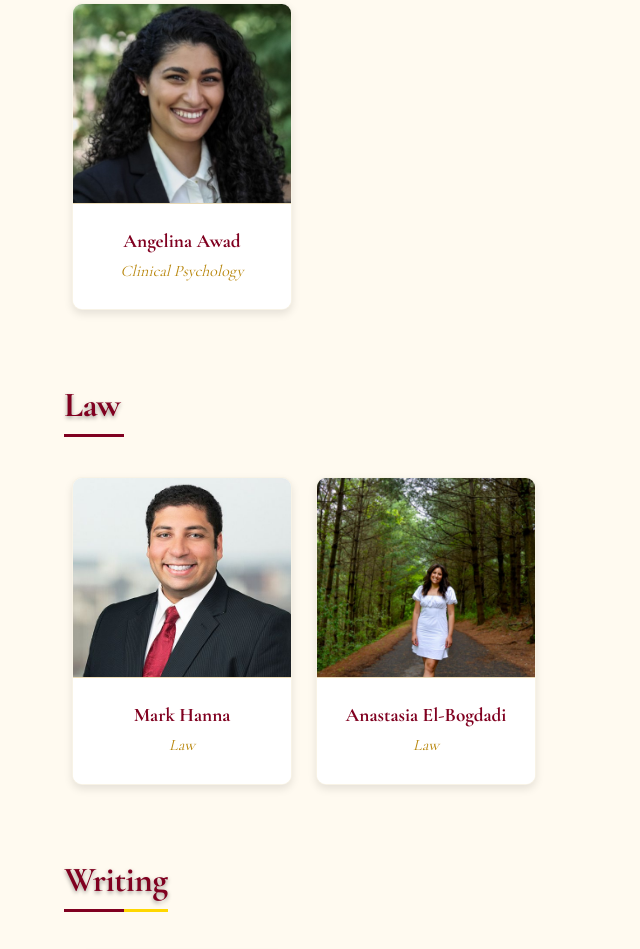
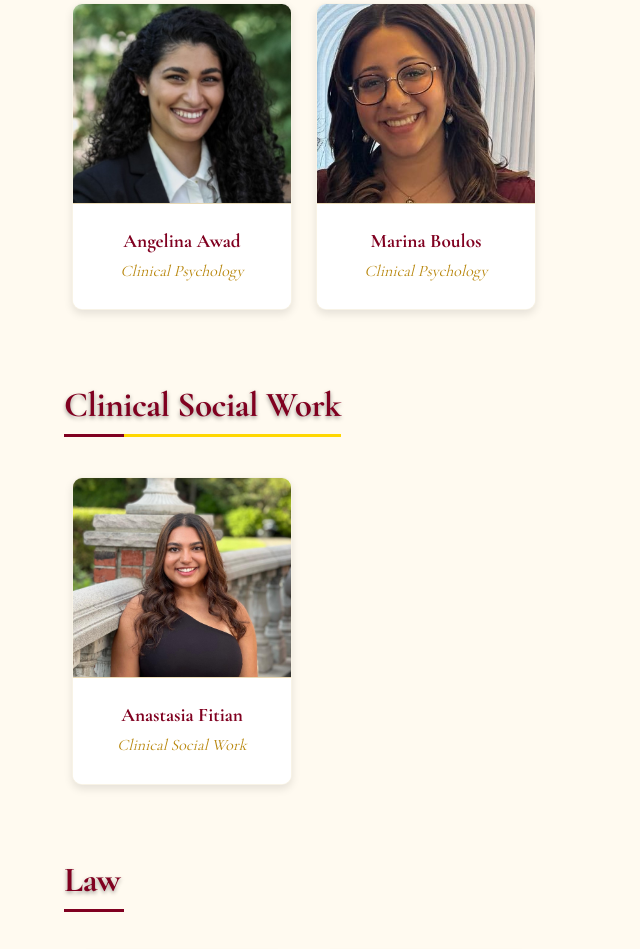
Before and after one commit to spsj-boston/spsj-advising.github.io, a plain HTML site: page index.html in a window 1280 px wide. Shown: the part 5574-6523 px from the top of the page, without its empty margins (0-640 px from the left). Drawn offline with nearby package versions, Linux system fonts and the light colour scheme.

Commit message:
new advisors

```diff
--- a/advisors_data.json
+++ b/advisors_data.json
@@ -94,7 +94,7 @@
     "title": "Pharmacy",
     "category": "Pharmacy",
     "image": "advisors/nicole_gendy.jpeg",
-    "bio": "Hi! I am Nico Gendy",
+    "bio": "Hi everyone! My name is Nicole, and I’m a pharmacy student at Northeastern entering my P3 year, planning to graduate with my PharmD in 2027. I’ve also completed minors in Psychology and Human Nutrition, and I’ve gained experience working in three different pharmacy intern positions—feel free to reach out if you have any questions about co-op or the program! Outside of school, I love running and staying active as a way to recharge. I look forward to connecting with you all!",
     "email": "nicole.gendy@example.com",
     "phone": "555-123-4567",
     "twitter": "nicolegendy"
@@ -124,7 +124,7 @@
     "title": "Occupational Therapy",
     "category": "Occupational Therapy",
     "image": "advisors/marina_ghobrial.jpeg",
-    "bio": "Hi! I am Marina Ghobrial!",
+    "bio": "Hi! My name is Marina Ghobrial. I just graduated from Tufts University with my entry level Doctor of Occupational Therapy ( OTD) degree. I have experience working in inpatient acute rehab public schools, and in community centers for adults with intellectual disabilities and dementia. I help facilitate creative arts and crafts groups as well. I have a bachelor’s in Psycholoy and currently studying for my boards",
     "email": "marina.ghobrial@example.com",
     "phone": "555-123-4567",
     "twitter": "marinaghobrial"
@@ -248,5 +248,25 @@
     "email": "sam.banoud@example.com",
     "phone": "555-123-4567",
     "twitter": "sambanoud"
+  },
+  {
+    "name": "Marina Boulos",
+    "title": "Clinical Psychology",
+    "category": "Clinical Psychology",
+    "image": "advisors/marina_boulos.jpeg",
+    "bio": "Hi everyone my name is Marina Boulos! I graduated from the University of Massachusetts Amherst in 2022 with a BS in psychology. I’m currently going into my 4th year of my Clinical Psychology (PsyD) doctoral program at William James College in Newton, MA! I’m excited to get to know you and help in anyway that I can!",
+    "email": "marina.boulos@example.com",
+    "phone": "555-123-4567",
+    "twitter": "marinaboulos"
+  },
+  {
+    "name": "Anastasia Fitian",
+    "title": "Clinical Social Work",
+    "category": "Clinical Social Work",
+    "image": "advisors/anastasia_fitian.jpeg",
+    "bio": "My name is Anastasia, and I am a licensed clinical social worker (LCSW) in MA. I got my Master of Social Work degree from Boston University and currently serve on an inpatient psychiatric unit at McLean Hospital. I have past work experience in child protective services with the Massachusetts Department of Children and Families (DCF). If anyone has any questions or is just curious about the field please don’t hesitate to reach out!",
+    "email": "anastasia.fitian@example.com",
+    "phone": "555-123-4567",
+    "twitter": "anastasiafitian"
   }
 ]
--- a/index.html
+++ b/index.html
@@ -551,6 +551,7 @@
                     "Mathematics and Academia",
                     "Biology and Academia",
                     "Clinical Psychology",
+                    "Clinical Social Work",
                     "Law",
                     "Writing",
                     "Higher Education/Student Affairs",
@@ -599,10 +600,7 @@
                                 advisor.title,
                                 advisor.category,
                                 advisor.image,
-                                advisor.bio,
-                                advisor.email,
-                                advisor.phone,
-                                advisor.twitter
+                                advisor.bio
                             );
                         };
 
```
Also changed, not shown: advisors/anastasia_fitian.jpeg (added), advisors/marina_boulos.jpeg (added), advisors/marina_ghobrial.jpeg.
